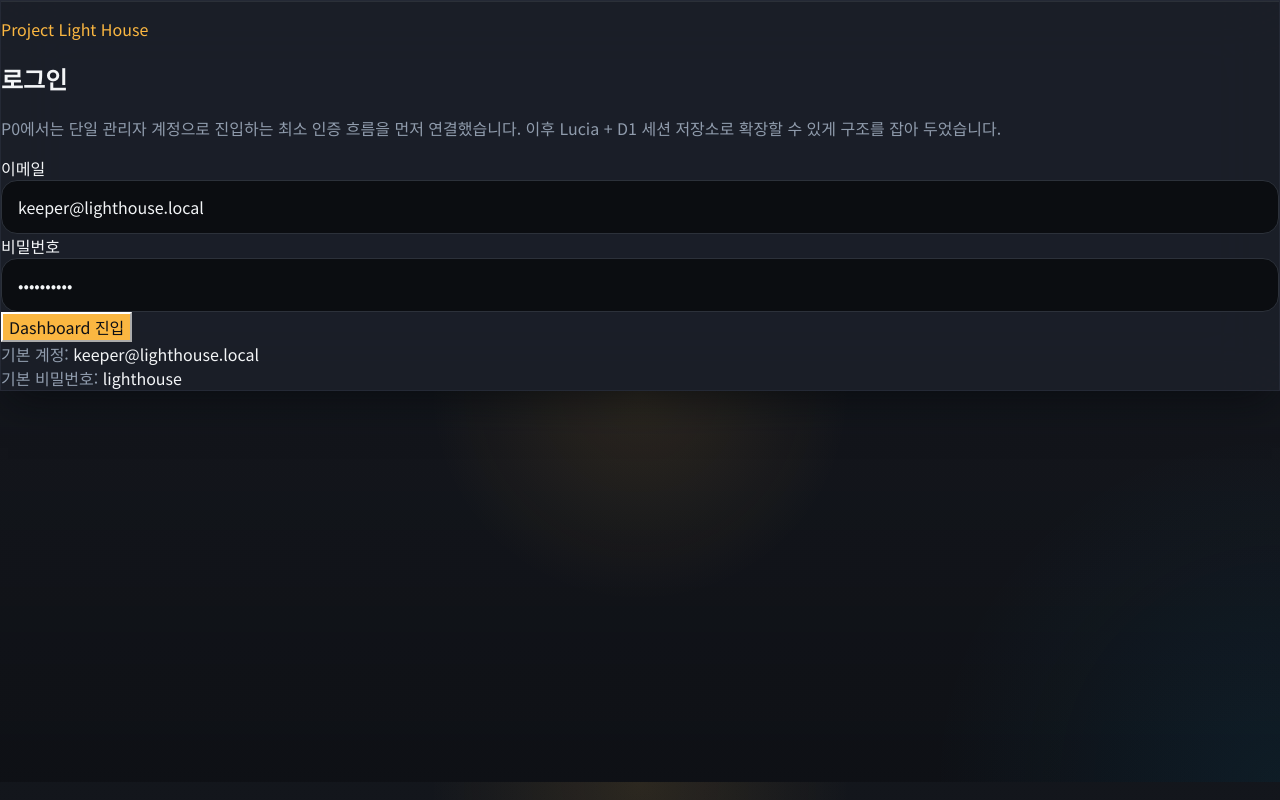
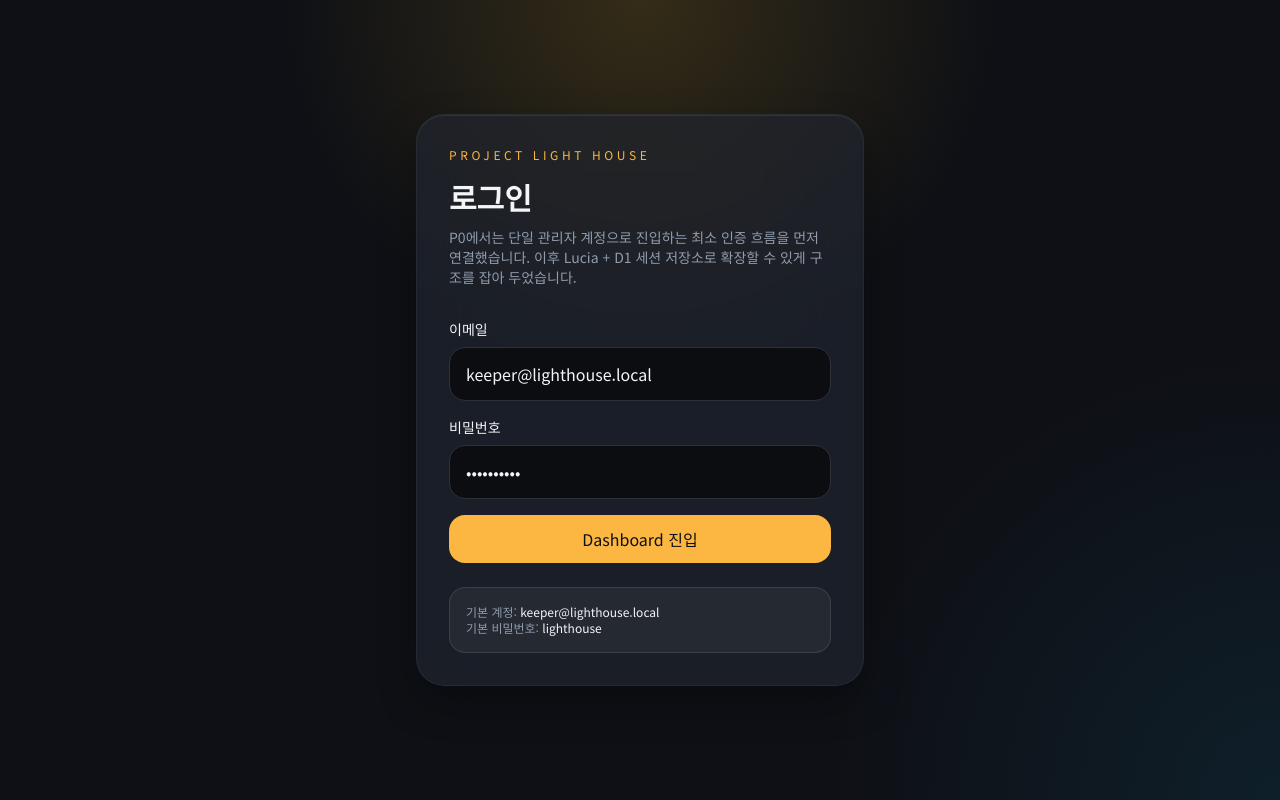
Before and after one commit to goto0691/Light-House, a Next.js app in the folder apps/web/: page /login in a window 1280 px wide. Built offline with nearby package versions, Linux system fonts and the light colour scheme; no server answers.

Commit message:
Restore Tailwind utility generation

```diff
--- a/apps/web/src/styles/globals.css
+++ b/apps/web/src/styles/globals.css
@@ -1,3 +1,21 @@
+@import "tailwindcss";
+
+@theme inline {
+  --color-background: hsl(var(--background));
+  --color-background-elevated: hsl(var(--background-elevated));
+  --color-foreground: hsl(var(--foreground));
+  --color-muted: hsl(var(--muted));
+  --color-muted-foreground: hsl(var(--muted-foreground));
+  --color-border: hsl(var(--border));
+  --color-border-subtle: hsl(var(--border-subtle));
+  --color-primary: hsl(var(--primary));
+  --color-primary-foreground: hsl(var(--primary-foreground));
+  --color-success: hsl(var(--success));
+  --color-warning: hsl(var(--warning));
+  --color-danger: hsl(var(--danger));
+  --color-info: hsl(var(--info));
+}
+
 @layer base {
   :root {
     --color-surface-base: 222 20% 7%;
```
